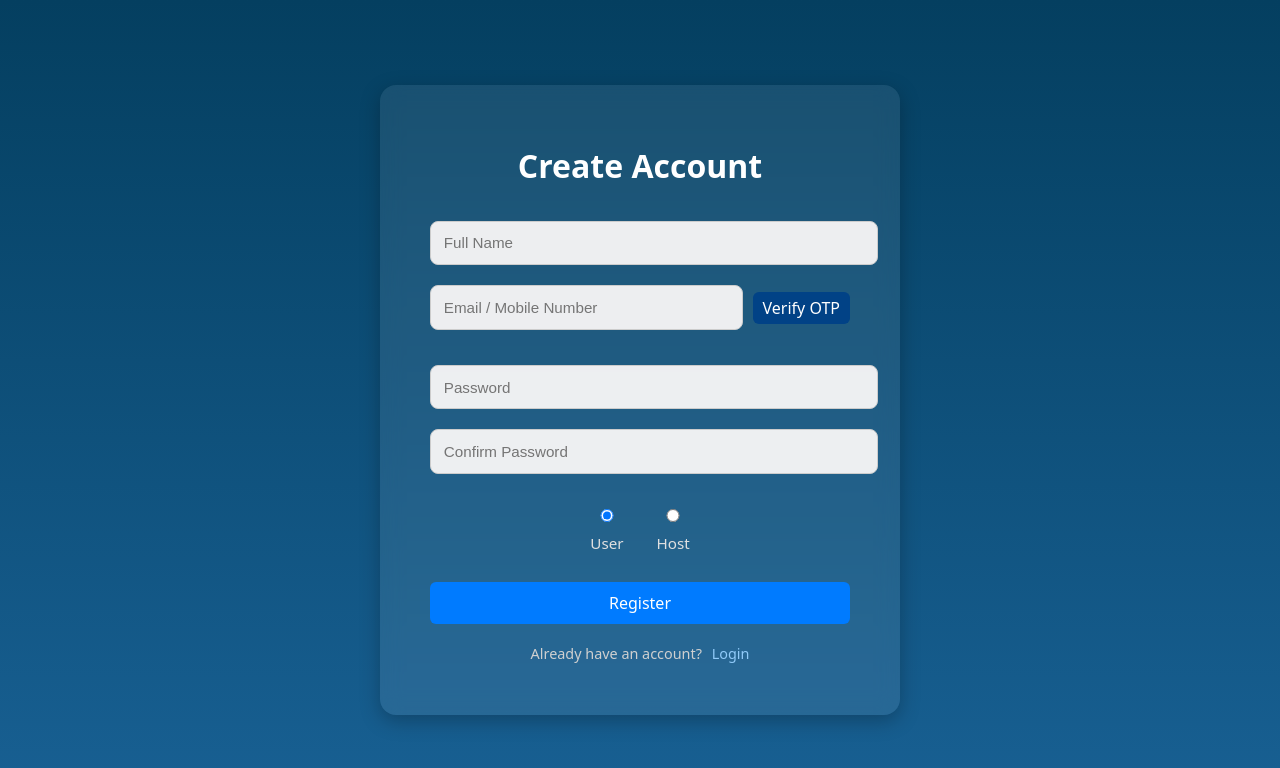
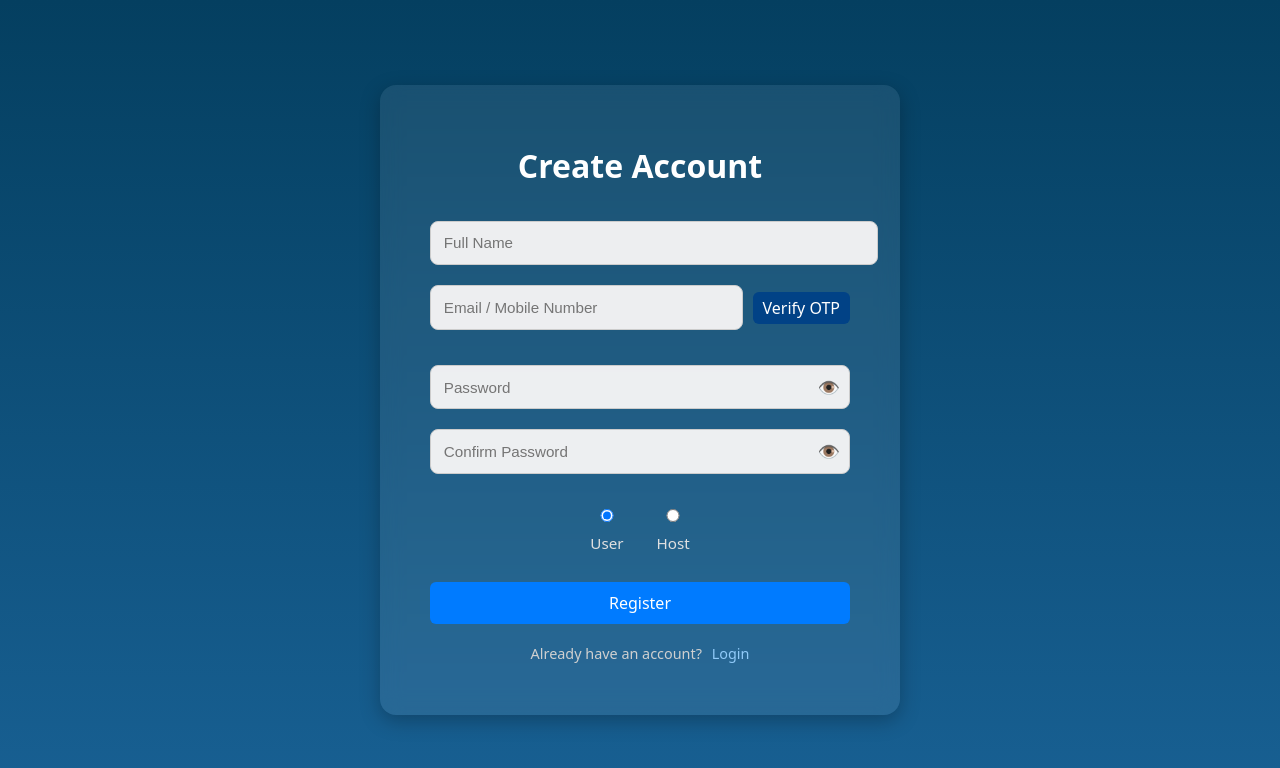
Before and after one commit to hrshivawfh-droid/Charginguu, a React app in the folder frontend/: page /signup in a window 1280 px wide. Shown: the top 768 px of the page. Built offline with nearby package versions, Linux system fonts and the light colour scheme; the HTML template or start-up script is replaced by a standard one.

Commit message:
Update Signup.jsx

```diff
--- a/frontend/src/Signup.jsx
+++ b/frontend/src/Signup.jsx
@@ -14,9 +14,21 @@ const Signup = () => {
   });
   const [otpVisible, setOtpVisible] = useState(false);
   const [verified, setVerified] = useState(false);
+  const [error, setError] = useState("");
+  const [showPassword, setShowPassword] = useState(false);
+  const [showConfirmPassword, setShowConfirmPassword] = useState(false);
 
-  const handleChange = (e) =>
+  // ✅ Password validation function
+  const validatePassword = (password) => {
+    const passwordRegex =
+      /^(?=.*[a-z])(?=.*[A-Z])(?=.*\d)(?=.*[@$!%*?&])[A-Za-z\d@$!%*?&]{8,}$/;
+    return passwordRegex.test(password);
+  };
+
+  const handleChange = (e) => {
     setForm({ ...form, [e.target.name]: e.target.value });
+    setError("");
+  };
 
   const handleVerify = () => {
     setOtpVisible(true);
@@ -24,9 +36,20 @@ const Signup = () => {
 
   const handleSignup = (e) => {
     e.preventDefault();
+
     if (!verified) return alert("Please verify OTP first");
-    if (form.password !== form.confirmPassword)
-      return alert("Passwords do not match");
+
+    if (!validatePassword(form.password)) {
+      setError(
+        "Password must be at least 8 characters long and include one uppercase, one lowercase, one number, and one special character."
+      );
+      return;
+    }
+
+    if (form.password !== form.confirmPassword) {
+      setError("Passwords do not match");
+      return;
+    }
 
     form.role === "user" ? navigate("/home") : navigate("/host");
   };
@@ -43,6 +66,8 @@ const Signup = () => {
             onChange={handleChange}
             required
           />
+
+          {/* ✅ Email + Verify OTP in one row */}
           <div className="otp-row">
             <input
               type="text"
@@ -56,21 +81,44 @@ const Signup = () => {
             </button>
           </div>
 
+          {/* ✅ Password Field with Static Eye Icon */}
+          <div className="password-field">
             <input
-            type="password"
+              type={showPassword ? "text" : "password"}
               name="password"
               placeholder="Password"
               onChange={handleChange}
               required
             />
+            <span
+              className="eye-icon"
+              onClick={() => setShowPassword(!showPassword)}
+              title={showPassword ? "Hide Password" : "Show Password"}
+            >
+              👁️
+            </span>
+          </div>
 
+          {/* ✅ Confirm Password Field with Static Eye Icon */}
+          <div className="password-field">
             <input
-            type="password"
+              type={showConfirmPassword ? "text" : "password"}
               name="confirmPassword"
               placeholder="Confirm Password"
               onChange={handleChange}
               required
             />
+            <span
+              className="eye-icon"
+              onClick={() => setShowConfirmPassword(!showConfirmPassword)}
+              title={showConfirmPassword ? "Hide Password" : "Show Password"}
+            >
+              👁️
+            </span>
+          </div>
+
+          {/* ✅ Error message */}
+          {error && <p className="error-text">{error}</p>}
 
           <div className="role-row">
             <label>
@@ -101,10 +149,14 @@ const Signup = () => {
         </form>
 
         <p className="footer-text">
-          Already have an account? <Link to="/login" className="login-link">Login</Link>
+          Already have an account?{" "}
+          <Link to="/login" className="login-link">
+            Login
+          </Link>
         </p>
       </div>
 
+      {/* ✅ OTP Modal */}
       {otpVisible && (
         <OTPModal
           onClose={() => setOtpVisible(false)}
```
Lines whose indentation alone changed are shown as unchanged.
